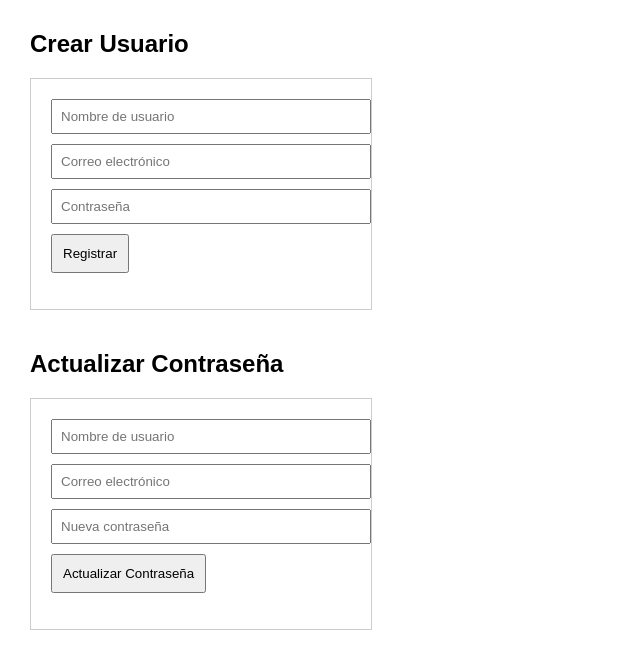
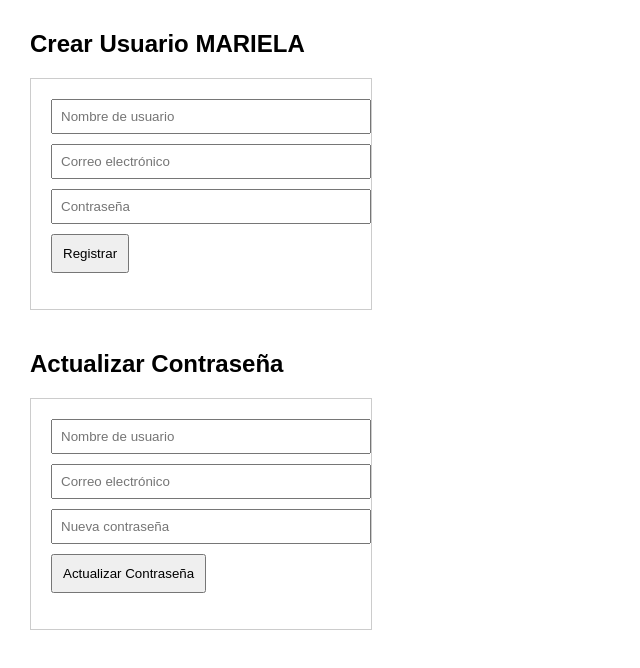
Before and after one commit to Mariela22025/Autoservicio, a website: page public/index1.html in a window 1280 px wide. Shown: the whole page, without its empty margins (0-640 px from the left). Drawn offline with Linux system fonts and the light colour scheme.

Commit message:
prueba de mensaje modificado archivo index1.html

```diff
--- a/public/index1.html
+++ b/public/index1.html
@@ -33,7 +33,7 @@
 </head>
 <body>
 
-  <h2>Crear Usuario</h2>
+  <h2>Crear Usuario MARIELA</h2>
   <form id="registerForm">
     <input type="text" id="regUsername" placeholder="Nombre de usuario" required />
     <input type="email" id="regEmail" placeholder="Correo electrónico" required />
```
